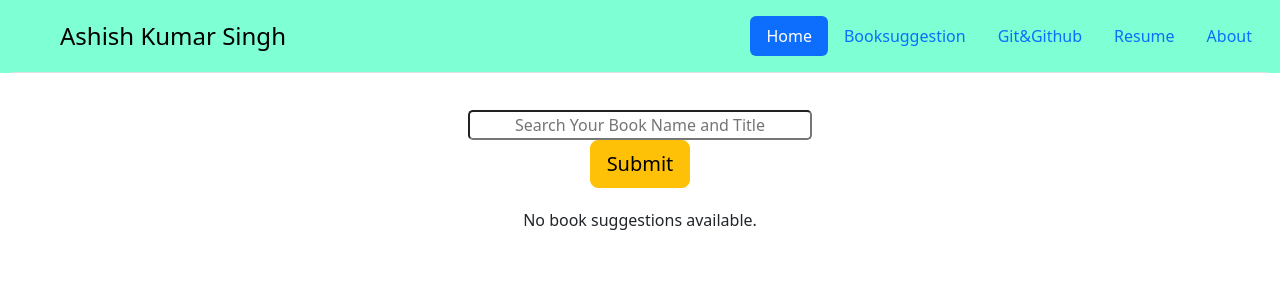
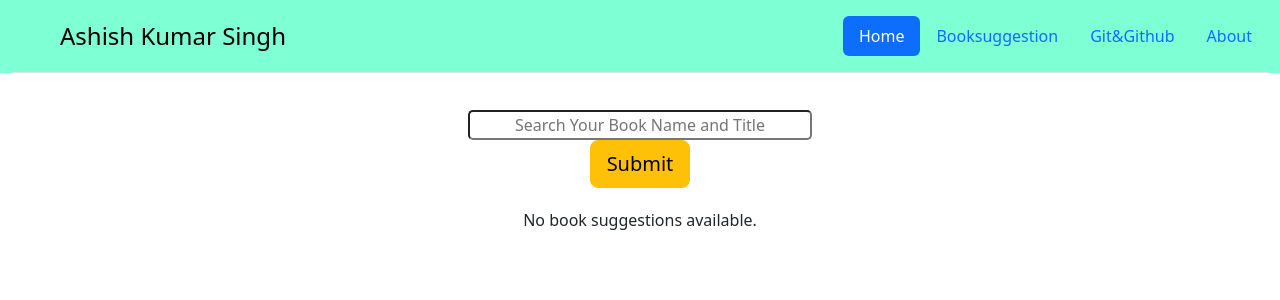
Before and after one commit to Ashish77393/book_recomanded, a Django app: page //recomanded in a window 1280 px wide. Shown: the top 300 px of the page. Run offline with Django 5.2, Linux system fonts and the light colour scheme; parts of the project's set-up code (start-up, migrations or seed data) failed here and were passed over.

Commit message:
book_recomanded

```diff
--- a/templates/header.html
+++ b/templates/header.html
@@ -47,7 +47,6 @@
               >Git&Github</a
             >
           </li>
-          <li class="nav-item"><a href="#" class="nav-link">Resume</a></li>
           <li class="nav-item">
             <a href="{% url 'aboutus' %}" class="nav-link">About</a>
           </li>
```
